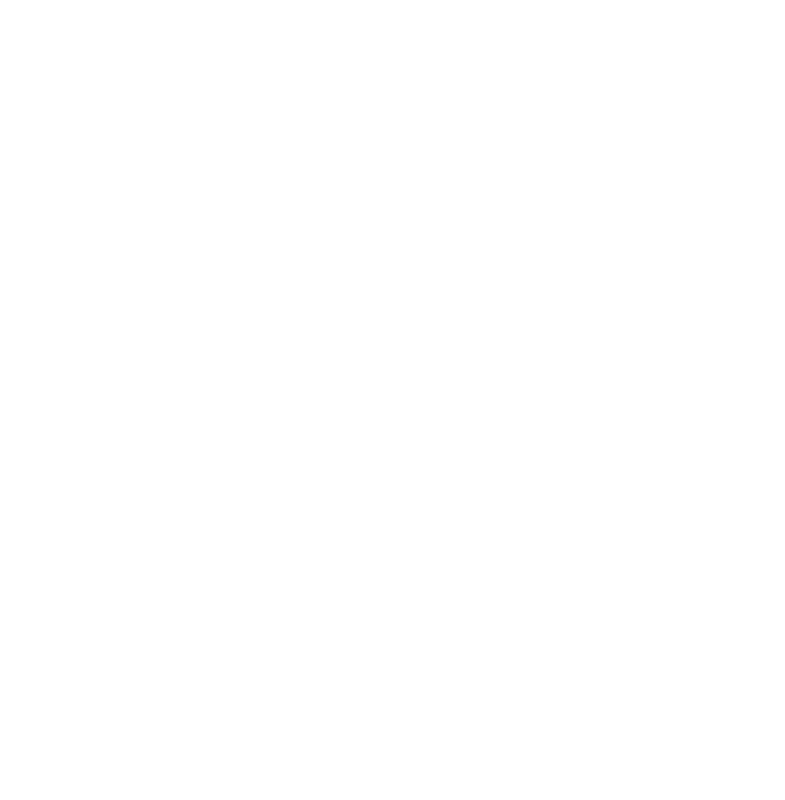
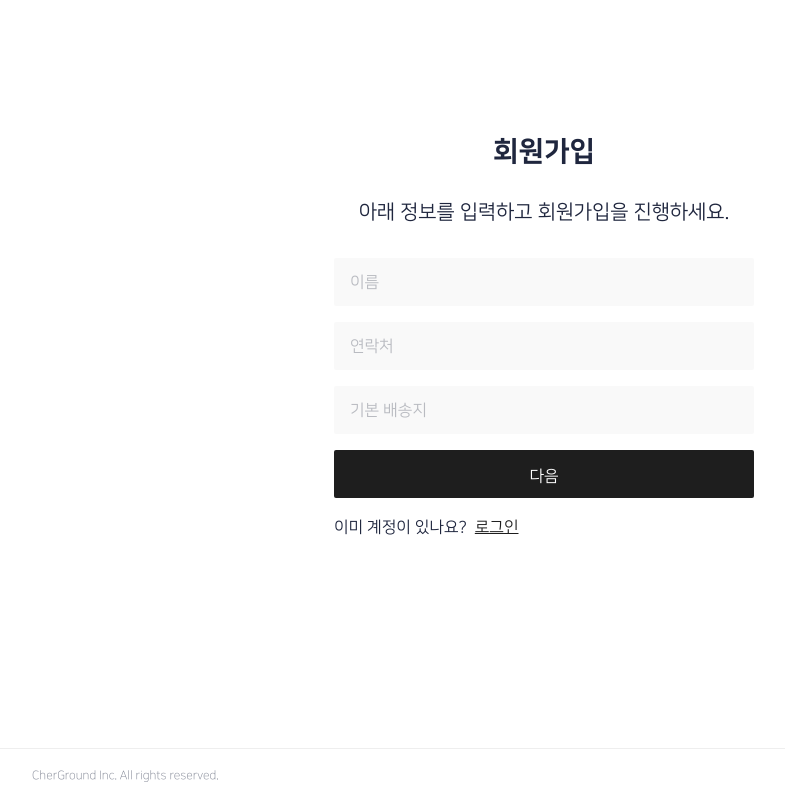
Before and after one commit to danbiicho/cherground-promo, a React app: page / in a window 1280 px wide. Shown: the whole page, without its empty margins (96-881 px from the left). Built offline with nearby package versions, Linux system fonts and the light colour scheme.

Commit message:
modified variable name and fixed logics related to signup process

```diff
--- a/src/app/view/App.tsx
+++ b/src/app/view/App.tsx
@@ -4,36 +4,17 @@ import { Route, BrowserRouter, Switch } from "react-router-dom";
 import GlobalStyle from "app/view/style/GlobalStyle";
 import Button from "./widgets/Button";
 //import { View, Widget } from "app/view";
-import InputBox from "./widgets/InputBox";
 import SignUpView from "app/view/components/signup-view/SignUpView";
-import SignupComp from "./components/SignupComp";
 
 const App: React.FunctionComponent = () => {
   return (
     <BrowserRouter>
       <GlobalStyle />
-      {/* <Suspense fallback={<Widget.Modal.DataLoading />}> */}
       <Switch>
-        {/* <Route path="/dashboard" exact component={View.DashboardView} />
-          <Route path="/sign-up" exact component={View.SignUpView} />
-          <Route path="/register" exact component={View.RegisterView} />
-          <Route path="/privacy" exact component={View.PrivacyPolicyView} />
-          <Route path="/terms" exact component={View.TermOfUseView} />
-          <Route path="/billing" exact component={View.BillingView} />
-          <Route path="/billing/invoice" exact component={View.InvoiceView} />
-          <Route path="/billing/receipt" exact component={View.ReceiptView} />
-          <Route path="/order" exact component={View.OrderView} />
-          <Route path="/order/detail" exact component={View.OrderDetailView} /> */}
-        {/* <Route path="/wholesale" exact component={View.WholesaleView} />
-                    <Route path="/wholesale/detail" exact component={View.WholesaleDetailView} /> */}
-        {/* <Route path="/setting" exact component={View.RetailSettingView} />
-          <Route path="/user" exact component={View.UserSettingView} /> */}
-        <Route exact path="/test" component={InputBox} />
+        <Route exact path="/" component={SignUpView} />
         <Route exact path="/signup" component={SignUpView} />
-        <Route exact path="/signup/:matchId" component={SignupComp} />
         <Route path="/button" exact component={Button} />
       </Switch>
-      {/* </Suspense> */}
     </BrowserRouter>
   );
 };
--- a/src/app/view/components/SignupComp.tsx
+++ /dev/null
@@ -1,71 +0,0 @@
-import React from "react";
-import { Link, RouteComponentProps } from "react-router-dom";
-import styled from "styled-components";
-import InputBox from "../widgets/InputBox";
-
-//받아야하는 prop의 타입을 정해줄 땐 이렇게 해준다.
-//widget에 둬도 된다.
-
-interface SignupCompProps {
-  match: any;
-  matchId: number;
-  headerTxt: string;
-  descTxt: string;
-}
-
-// const boxInfoCompiler = {
-//   "login": (<InputBoxCont>
-//      <InputBox placeholderTxt={"아이디"} />
-//      <InputBox placeholderTxt={"비밀번호"} />
-//   </InputBoxCont>)
-// }
-
-const SignupComp: React.FunctionComponent<SignupCompProps> = (props) => {
-  const { headerTxt, descTxt, match, matchId } = props;
-  console.log(props.headerTxt);
-
-  return (
-    <SignupCompWrapper>
-      <SignupCompCont>
-        <HeadingArea>{headerTxt}</HeadingArea>
-        <Desc>{descTxt}</Desc>
-        <InputBoxCont>
-          <InputBox placeholderTxt={"이름"} />
-          <InputBox placeholderTxt={"연락처"} />
-          <InputBox placeholderTxt={"기본 배송지"} />
-        </InputBoxCont>
-      </SignupCompCont>
-    </SignupCompWrapper>
-  );
-};
-
-const SignupCompWrapper = styled.div`
-  margin: 0 430px;
-`;
-const SignupCompCont = styled.div`
-  margin-top: 136px;
-`;
-const HeadingArea = styled.h2`
-  font-family: NanumSquare;
-  font-weight: 700;
-  font-size: 28px;
-  text-align: center;
-  color: #1f263e;
-  margin-bottom: 16px;
-`;
-const Desc = styled.h5`
-  font-family: NanumSquare;
-  font-weight: 400;
-  font-size: 20px;
-  text-align: center;
-  color: #1f263e;
-`;
-
-const InputBoxCont = styled.div`
-  display: flex;
-  flex-direction: column;
-  justify-content: center;
-  align-items: center;
-`;
-
-export default SignupComp;
--- /dev/null
+++ b/src/app/view/components/SignupCont.tsx
@@ -0,0 +1,83 @@
+import React from "react";
+import { Link, RouteComponentProps } from "react-router-dom";
+import styled from "styled-components";
+import InputBox from "../widgets/InputBox";
+
+//받아야하는 prop의 타입을 정해줄 땐 이렇게 해준다.
+//widget에 둬도 된다.
+
+interface SignupContProps {
+  match: any;
+  matchId: number;
+  headerTxt: string;
+  descTxt: string;
+  userNameHandler: (parameter: any) => string;
+}
+
+const SignupCont: React.FunctionComponent<SignupContProps> = (props) => {
+  const { matchId } = props;
+  let boxIndexes = [];
+
+  const checkBoxIndex = (matchId) => {
+    if (matchId === 1) {
+      boxIndexes = ["이름", "연락처", "기본 배송지"];
+    } else if (matchId >= 2) {
+      boxIndexes = ["사용자 명", "이메일", "비밀번호", "비밀번호 확인"];
+    }
+    return boxIndexes;
+  };
+
+  return (
+    <SignupContWrapper>
+      <SignupContCont>
+        <HeadingArea>{props.headerTxt}</HeadingArea>
+        <Desc>{props.descTxt}</Desc>
+        <InputBoxCont>
+          {checkBoxIndex(matchId).map((title, idx) => {
+            if (idx === 0) {
+              return (
+                <InputBox
+                  placeholderTxt={title}
+                  userNameHandler={props.userNameHandler}
+                />
+              );
+            } else {
+              return <InputBox placeholderTxt={title} />;
+            }
+          })}
+        </InputBoxCont>
+      </SignupContCont>
+    </SignupContWrapper>
+  );
+};
+
+const SignupContWrapper = styled.div`
+  margin: 0 430px;
+`;
+const SignupContCont = styled.div`
+  margin-top: 136px;
+`;
+const HeadingArea = styled.h2`
+  font-family: NanumSquare;
+  font-weight: 700;
+  font-size: 28px;
+  text-align: center;
+  color: #1f263e;
+  margin-bottom: 16px;
+`;
+const Desc = styled.h5`
+  font-family: NanumSquare;
+  font-weight: 400;
+  font-size: 20px;
+  text-align: center;
+  color: #1f263e;
+`;
+
+const InputBoxCont = styled.div`
+  display: flex;
+  flex-direction: column;
+  justify-content: center;
+  align-items: center;
+`;
+
+export default SignupCont;
--- a/src/app/view/components/signup-view/SignUpView.tsx
+++ b/src/app/view/components/signup-view/SignUpView.tsx
@@ -1,33 +1,86 @@
 import React, { useState } from "react";
 import { RouteComponentProps, withRouter, Link } from "react-router-dom";
-import SignUpComp from "app/view/components/SignupComp";
+import SignUpCont from "app/view/components/SignupCont";
 import styled from "styled-components";
 import Button from "app/view/widgets/Button";
 
 //Router comp 받기 (페이지 맨 첫번째 뷰에는)
-//SignupComp와 View따로 안 합쳐도 된다.
+//SignupCont와 View따로 안 합쳐도 된다.
+
+//Wrapper > Cont > Box
 
 const SignUpView: React.FunctionComponent<RouteComponentProps> = (props) => {
-  const [matchId, setMatchId] = useState("login");
+  const [stageIdx, setStageIdx] = useState(1);
+  const [userName, setUserName] = useState("");
+
+  const loginHandler = () => {
+    props.history.push("/signin");
+  };
+
+  const nextBtnClickHandler = () => {
+    setStageIdx((stageIdx) => (stageIdx += 1));
+    if (stageIdx >= 3) {
+      props.history.push("/");
+    }
+  };
+
+  const memorizeUserName = (e) => {
+    setUserName(e.target.value);
+  };
+
+  const signupStage = {
+    1: (
+      <SignUpCont
+        match={props.match}
+        matchId={stageIdx}
+        headerTxt={"회원가입"}
+        descTxt={"아래 정보를 입력하고 회원가입을 진행하세요."}
+        userNameHandler={memorizeUserName}
+      />
+    ),
+    2: (
+      <SignUpCont
+        match={props.match}
+        matchId={stageIdx}
+        headerTxt={`${userName}님 환영합니다.`}
+        descTxt={"아래 정보를 입력하고 회원가입을 완료하세요."}
+        userNameHandler={memorizeUserName}
+      />
+    ),
+    3: (
+      <SignUpCont
+        match={props.match}
+        matchId={stageIdx}
+        headerTxt={`${userName}님 환영합니다.`}
+        descTxt={"아래 정보를 입력하고 회원가입을 진행하세요."}
+        userNameHandler={memorizeUserName}
+      />
+    ),
+  };
 
   return (
     <SignupViewWrapper>
-      <SignUpComp
-        match={props.match}
-        matchId={1}
-        headerTxt={"회원가입"}
-        descTxt={"아래 정보를 입력하고 회원가입을 진행하세요."}
+      {signupStage[stageIdx]}
+      <Button
+        onClick={nextBtnClickHandler}
+        buttonName={"primary"}
+        buttonText={"다음"}
       />
-      <Button buttonName={"primary"} buttonText={"로그인"} />
-      <Button buttonName={"whiteBtn"} buttonText={"회원가입"} />
-      <Link to={`/signup/${matchId}`}>
-        <LoginCheckDiv>
-          이미 계정이 있나요?<LoginTxt>로그인</LoginTxt>
-        </LoginCheckDiv>
-      </Link>
-      <CopyrightBox>
-        <Ptag>CherGround Inc. All rights reserved.</Ptag>
-      </CopyrightBox>
+      <LoginCheckCont>
+        이미 계정이 있나요?
+        <LoginTxt
+          onClick={() => {
+            loginHandler();
+          }}
+        >
+          로그인
+        </LoginTxt>
+      </LoginCheckCont>
+      {stageIdx === 1 && (
+        <CopyrightBox>
+          <OwnerInfo>CherGround Inc. All rights reserved.</OwnerInfo>
+        </CopyrightBox>
+      )}
     </SignupViewWrapper>
   );
 };
@@ -37,11 +90,10 @@ const SignupViewWrapper = styled.div`
   height: 100vh;
   display: flex;
   flex-direction: column;
-  justify-content: center;
   align-items: center;
 `;
 
-const LoginCheckDiv = styled.div`
+const LoginCheckCont = styled.div`
   width: 420px;
   height: fit-content;
   font-family: NanumSquare;
@@ -63,7 +115,7 @@ const CopyrightBox = styled.div`
   margin-top: auto;
 `;
 
-const Ptag = styled.p`
+const OwnerInfo = styled.p`
   font-family: NanumSquare;
   font-weight: 300;
   font-size: 12px;
--- a/src/app/view/style/GlobalStyle.tsx
+++ b/src/app/view/style/GlobalStyle.tsx
@@ -96,7 +96,7 @@ const GlobalStyle = createGlobalStyle`
         display: none;
     }
 
-    input:: placeholder {
+    input::placeholder {
         color: #b9bbc1;
         font-weight: normal;
     }
--- a/src/app/view/widgets/Button.tsx
+++ b/src/app/view/widgets/Button.tsx
@@ -5,12 +5,17 @@ interface Buttonprops {
   isAbled?: boolean;
   buttonName: string;
   buttonText: string;
+  onClick?: () => void;
 }
 
 const Button: React.FunctionComponent<Buttonprops> = (props) => {
   return (
     // 버튼 하나로 하는 방법
-    <CTAButton isAbled={true} buttonName={props.buttonName}>
+    <CTAButton
+      isAbled={true}
+      buttonName={props.buttonName}
+      onClick={props.onClick}
+    >
       <ButtonText buttonName={props.buttonName}>{props.buttonText}</ButtonText>
     </CTAButton>
   );
--- a/src/app/view/widgets/InputBox.tsx
+++ b/src/app/view/widgets/InputBox.tsx
@@ -3,6 +3,7 @@ import styled from "styled-components";
 
 interface InputBoxProps {
   placeholderTxt: string;
+  userNameHandler?: (parameter: any) => string;
 }
 
 const InputBox: React.FunctionComponent<InputBoxProps> = (props) => {
@@ -12,6 +13,9 @@ const InputBox: React.FunctionComponent<InputBoxProps> = (props) => {
         type="text"
         placeholder={props.placeholderTxt}
         isValid={true}
+        onChange={(e) => {
+          props.userNameHandler(e);
+        }}
       />
     </FormTagInput>
   );
```
